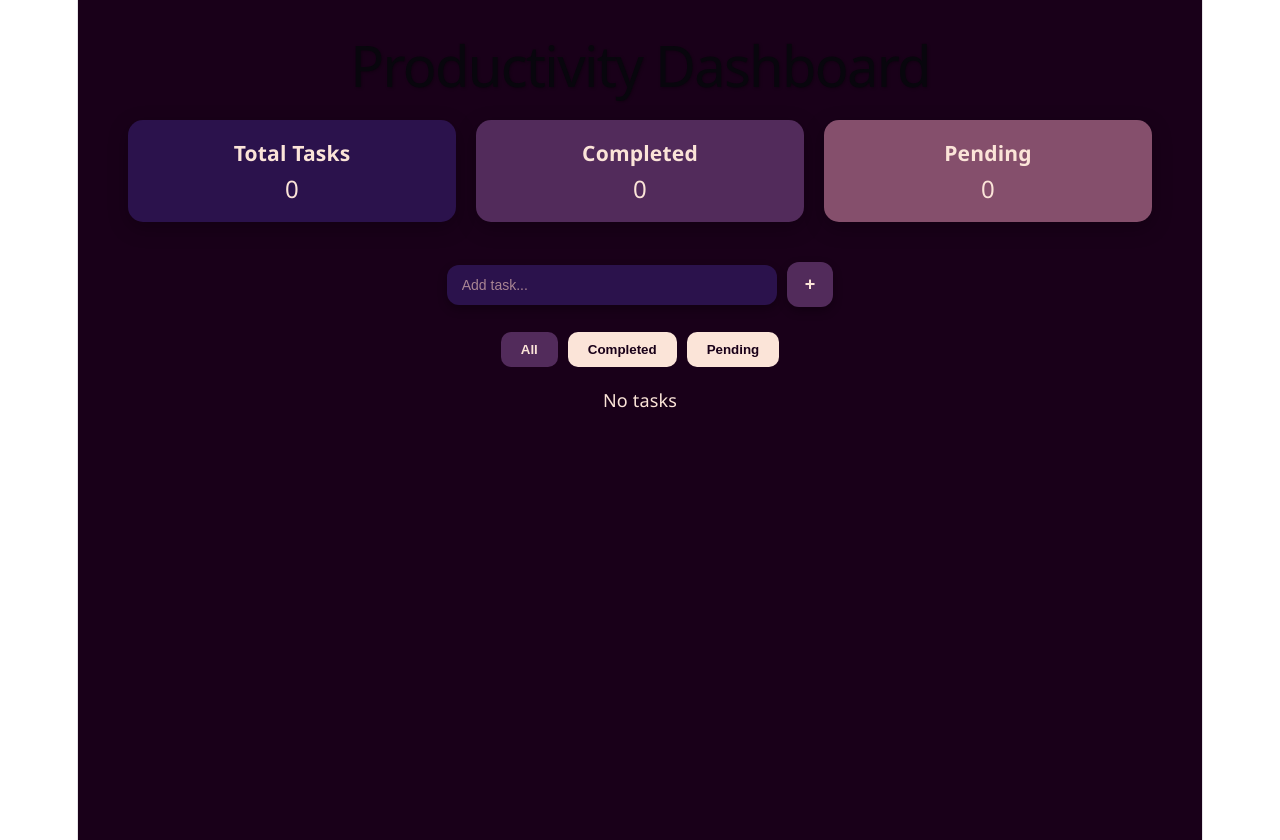
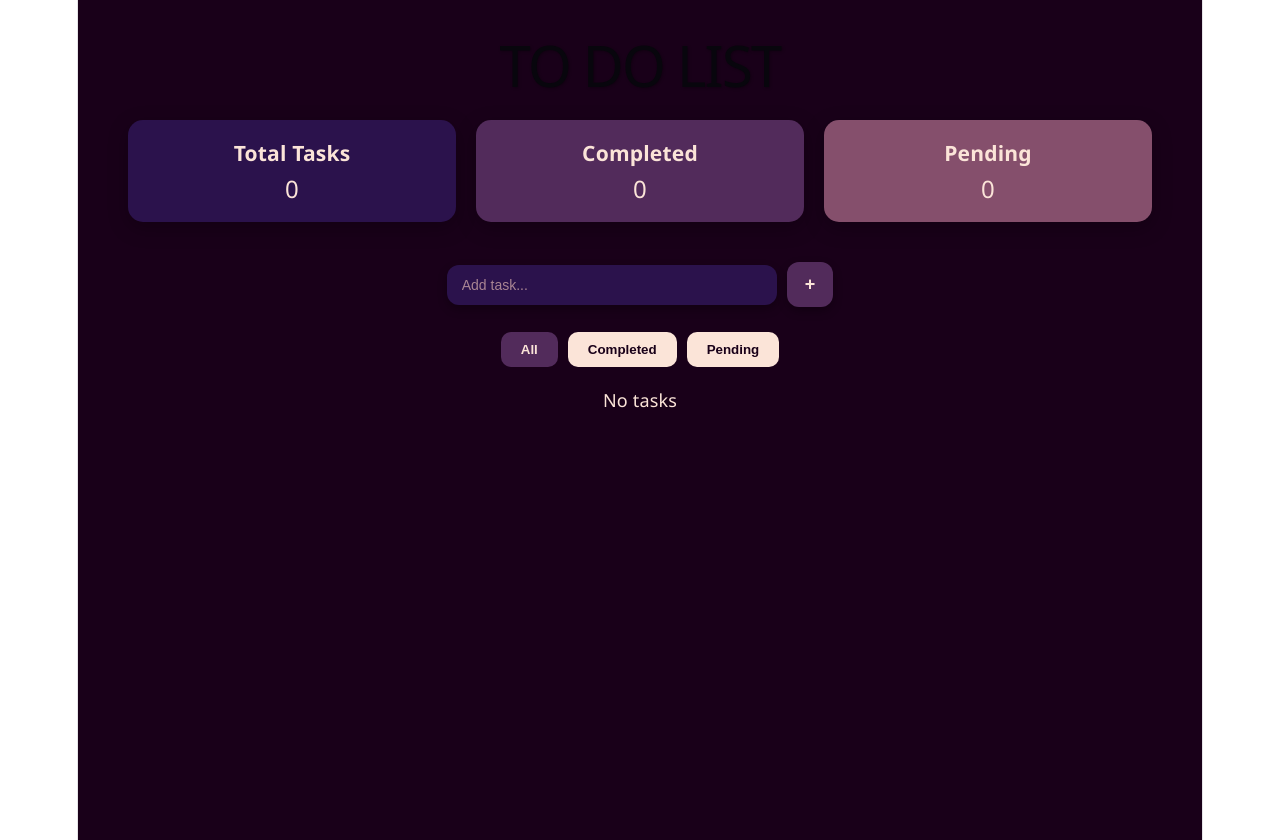
Before and after one commit to saraabbih1/Hermes, a React (Vite) app: page / in a window 1280 px wide. Built offline with nearby package versions, Linux system fonts and the light colour scheme.

Commit message:
fix:changement de titre dashboard

```diff
--- a/src/App.jsx
+++ b/src/App.jsx
@@ -56,7 +56,7 @@ function App() {
   return (
     <div style={dashboardStyle}>
       <header style={headerStyle}>
-        <h1>Productivity Dashboard</h1>
+        <h1>TO DO LIST </h1>
       </header>
 
       <div style={statsContainer}>
```
